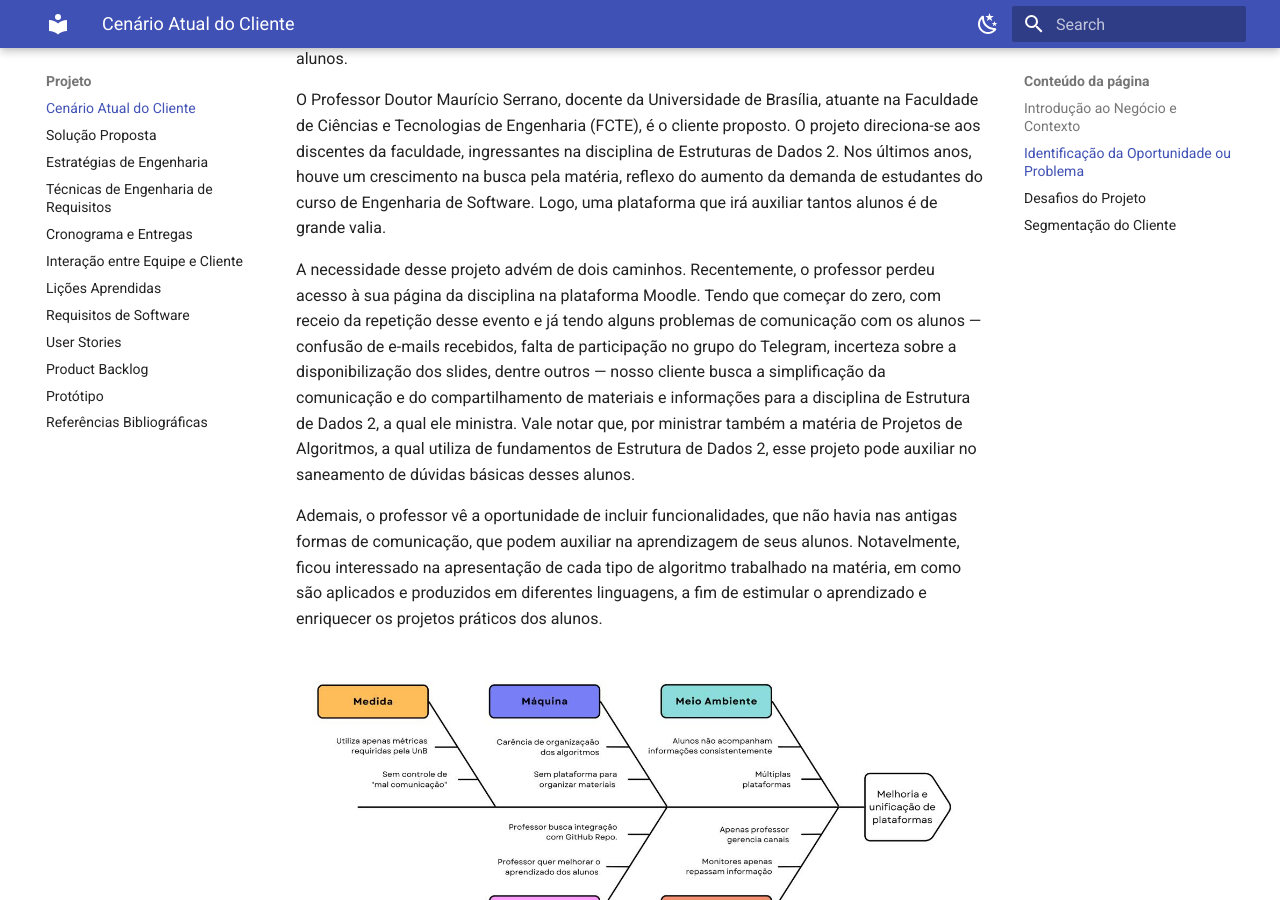
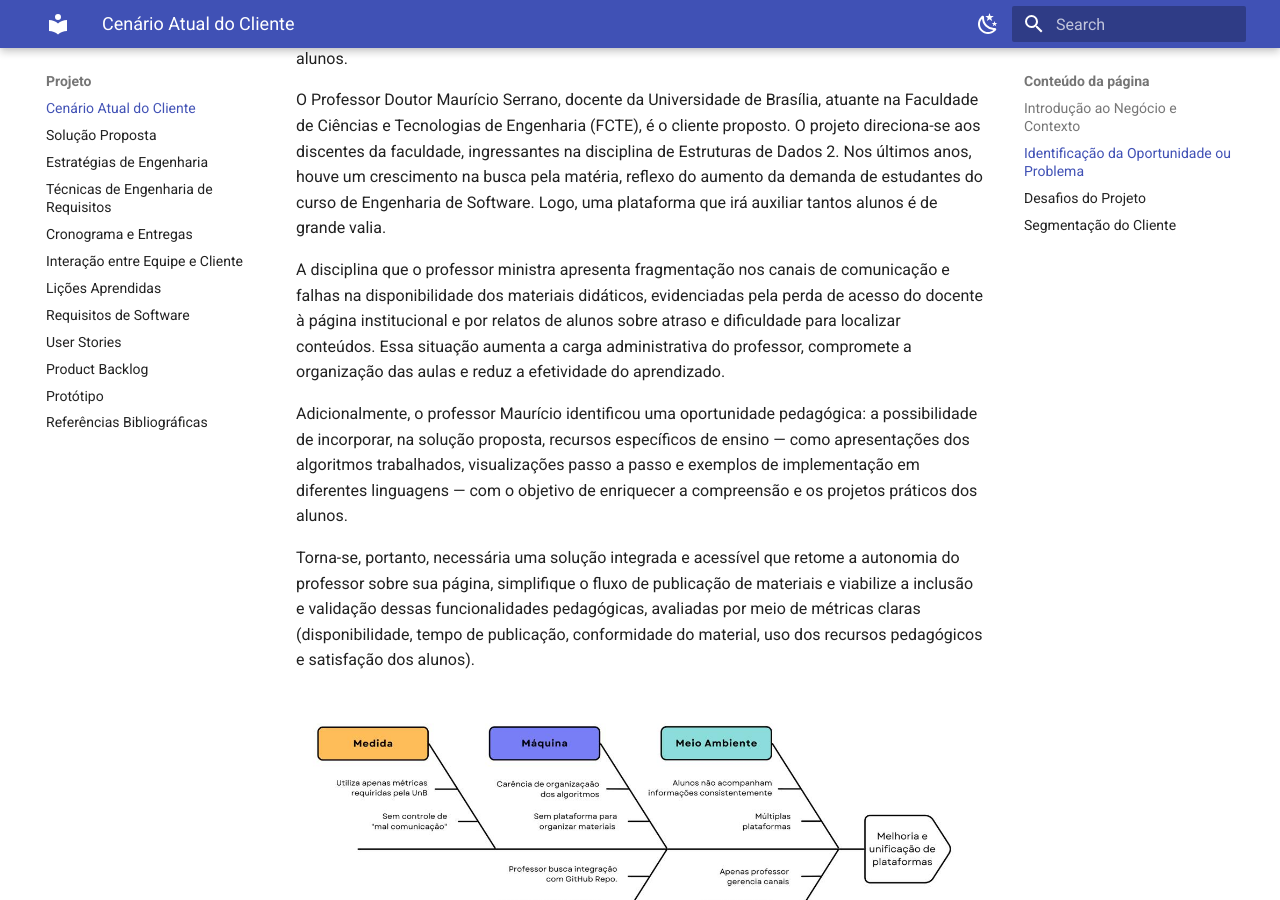
Before and after one commit to mdsreq-fga-unb/REQ-2025.2-T01-DataBuilders, an MkDocs documentation site: the page built from docs/visao_produto/cenario.md, in a window 1280 px wide and 900 px high, scrolled down 842 px. Built offline with MkDocs 1.6.1 and Material for MkDocs 9.7.7, drawn with Linux system fonts in a browser that asks for light colours.

Commit message:
docs: better appointed the identified issue, making it clearer

```diff
--- a/docs/visao_produto/cenario.md
+++ b/docs/visao_produto/cenario.md
@@ -14,9 +14,11 @@ Diante da necessidade de oferecer recursos mais robustos e específicos para o e
 
 O Professor Doutor Maurício Serrano, docente da Universidade de Brasília, atuante na Faculdade de Ciências e Tecnologias de Engenharia (FCTE), é o cliente proposto. O projeto direciona-se aos discentes da faculdade, ingressantes na disciplina de Estruturas de Dados 2. Nos últimos anos, houve um crescimento na busca pela matéria, reflexo do aumento da demanda de estudantes do curso de Engenharia de Software. Logo, uma plataforma que irá auxiliar tantos alunos é de grande valia.
 
-A necessidade desse projeto advém de dois caminhos. Recentemente, o professor perdeu acesso à sua página da disciplina na plataforma Moodle. Tendo que começar do zero, com receio da repetição desse evento e já tendo alguns problemas de comunicação com os alunos — confusão de e-mails recebidos, falta de participação no grupo do Telegram, incerteza sobre a disponibilização dos slides, dentre outros — nosso cliente busca a simplificação da comunicação e do compartilhamento de materiais e informações para a disciplina de Estrutura de Dados 2, a qual ele ministra. Vale notar que, por ministrar também a matéria de Projetos de Algoritmos, a qual utiliza de fundamentos de Estrutura de Dados 2, esse projeto pode auxiliar no saneamento de dúvidas básicas desses alunos.
+A disciplina que o professor ministra apresenta fragmentação nos canais de comunicação e falhas na disponibilidade dos materiais didáticos, evidenciadas pela perda de acesso do docente à página institucional e por relatos de alunos sobre atraso e dificuldade para localizar conteúdos. Essa situação aumenta a carga administrativa do professor, compromete a organização das aulas e reduz a efetividade do aprendizado.
 
-Ademais, o professor vê a oportunidade de incluir funcionalidades, que não havia nas antigas formas de comunicação, que podem auxiliar na aprendizagem de seus alunos. Notavelmente, ficou interessado na apresentação de cada tipo de algoritmo trabalhado na matéria, em como são aplicados e produzidos em diferentes linguagens, a fim de estimular o aprendizado e enriquecer os projetos práticos dos alunos.
+Adicionalmente, o professor Maurício identificou uma oportunidade pedagógica: a possibilidade de incorporar, na solução proposta, recursos específicos de ensino — como apresentações dos algoritmos trabalhados, visualizações passo a passo e exemplos de implementação em diferentes linguagens — com o objetivo de enriquecer a compreensão e os projetos práticos dos alunos.
+
+Torna-se, portanto, necessária uma solução integrada e acessível que retome a autonomia do professor sobre sua página, simplifique o fluxo de publicação de materiais e viabilize a inclusão e validação dessas funcionalidades pedagógicas, avaliadas por meio de métricas claras (disponibilidade, tempo de publicação, conformidade do material, uso dos recursos pedagógicos e satisfação dos alunos).
 
 ![Diagrama de Ishikawa](../assets/images/ishikawa.png)
 
```
